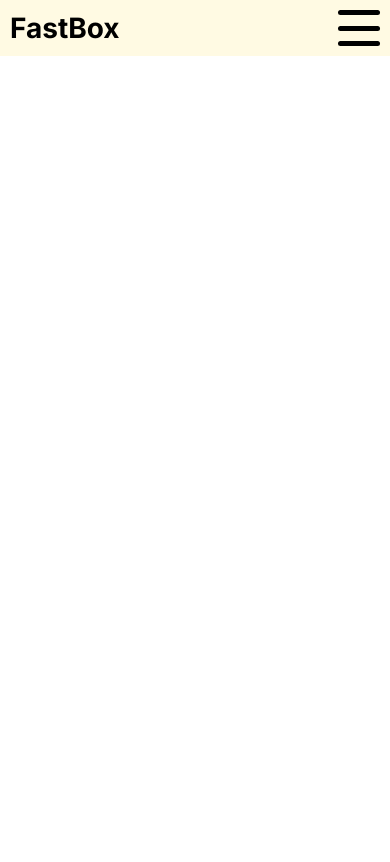
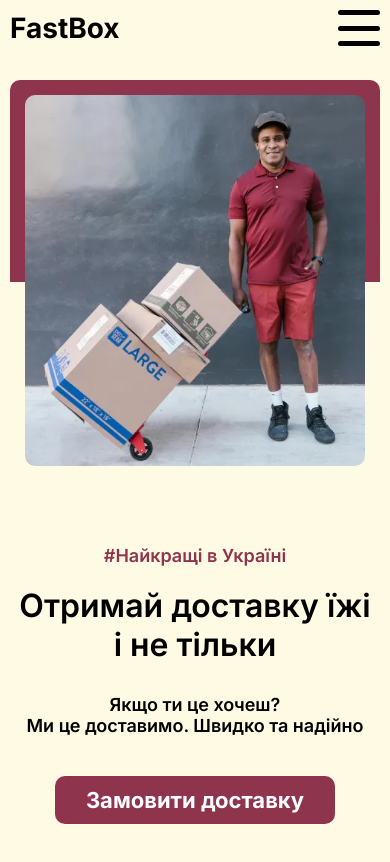
Before and after one commit to Fomich2003/FastBox, a plain HTML site: page index.html in a window 390 px wide. Drawn offline with Linux system fonts and the light colour scheme.

Commit message:
Add Hero section

```diff
--- a/index.html
+++ b/index.html
@@ -40,7 +40,18 @@
 
 <section class="hero">
     <div class="container">
-
+        <div class="hero__wrapper row">
+            <div class="hero__content">
+                <span>#Найкращі в Україні</span>
+                <h1>Отримай доставку їжі <br> і не тільки</h1>
+                <p> Якщо ти це хочеш? <br>
+                    Ми це доставимо. Швидко та надійно</p>
+                <button class="btn">Замовити доставку</button>
+            </div>
+            <div class="hero__image">
+                <img src="./assets/img/hero.webp" alt="">
+            </div>
+        </div>
     </div>
 </section>
 
--- a/style.css
+++ b/style.css
@@ -109,6 +109,60 @@ header button {
     transform: rotate(-45deg) transLate(11px, -11px);
 }
 
+/* Hero */
+
+.hero {
+    background: #FFFAE3;
+}
+
+.hero__wrapper {
+    height: 100vh;
+    padding: 130px 0 0 0;
+    gap: 60px;
+    justify-content: space-between;
+}
+
+.hero__content span {
+    color: #8E344D;
+    font-size: 18px;
+    font-weight: 600;
+    display: block;
+    margin-bottom: 20px;
+}
+
+.hero__content h1 {
+    font-weight: 600;
+    font-size: 68px;
+    max-width: 480px;
+    margin-bottom: 30px;
+}
+
+.hero__content p {
+    font-size: 28px;
+    font-weight: 600;
+    margin-bottom: 40px;
+}
+
+.hero__content button {
+    height: 48px;
+    font-size: 22px;
+    font-weight: 700;
+    width: 280px;
+}
+
+.hero__image {
+    background: #8E344D;
+    padding: 35px;
+    border-radius: 10px;
+    height: 400px;
+    width: 520px;
+}
+
+.hero__image img {
+    border-radius: 10px;
+    width: 100%;
+    height: auto;
+}
 @media all and (max-width: 940px) {
     .burger {
         display: flex;
@@ -137,6 +191,45 @@ header button {
     header nav.active {
         left: 0;
     }
+.hero__wrapper {
+    flex-direction: column;
+    height: auto;
+    padding: 100px 0;
+}
+.hero__content {
+    order: 2;
+    text-align: center;
+}
+.hero__content h1 {
+    margin: 0 auto;
+    margin-bottom: 30px;
+}
+.hero__image {
+    margin: 0 auto;
+    order: 1;
+    margin-bottom: 100px;
+}
+.hero__image {
+    width: 100%;
+    height: fit-content;
+    background: Linear-gradient(to bottom, #8E344D 50%, transparent 50%);
+    margin: 0 auto;
+    padding: 15px;
+}
+}
+
+@media all and (max-height: 680px) {
+    .hero__wrapper {
+        padding: 100px 0 0;
+    }
+    .hero__image {
+        width: 100%;
+        max-width: 420px;
+        height: fit-content;
+        background: Linear-gradient(to bottom, #8E344D 50%, transparent 50%);
+        margin: 0 auto;
+        padding: 15px;
+    }
 }
 
 @media all and (max-width: 640px) {
@@ -147,4 +240,14 @@ header button {
     header button {
         display: none;
     }
+
+    .hero__wrapper {
+        padding: 80px 0;
+    }
+    .hero__content h1 {
+       font-size: 32px;
+    }
+    .hero__content p {
+       font-size: 18px;
+    }
 }
```
